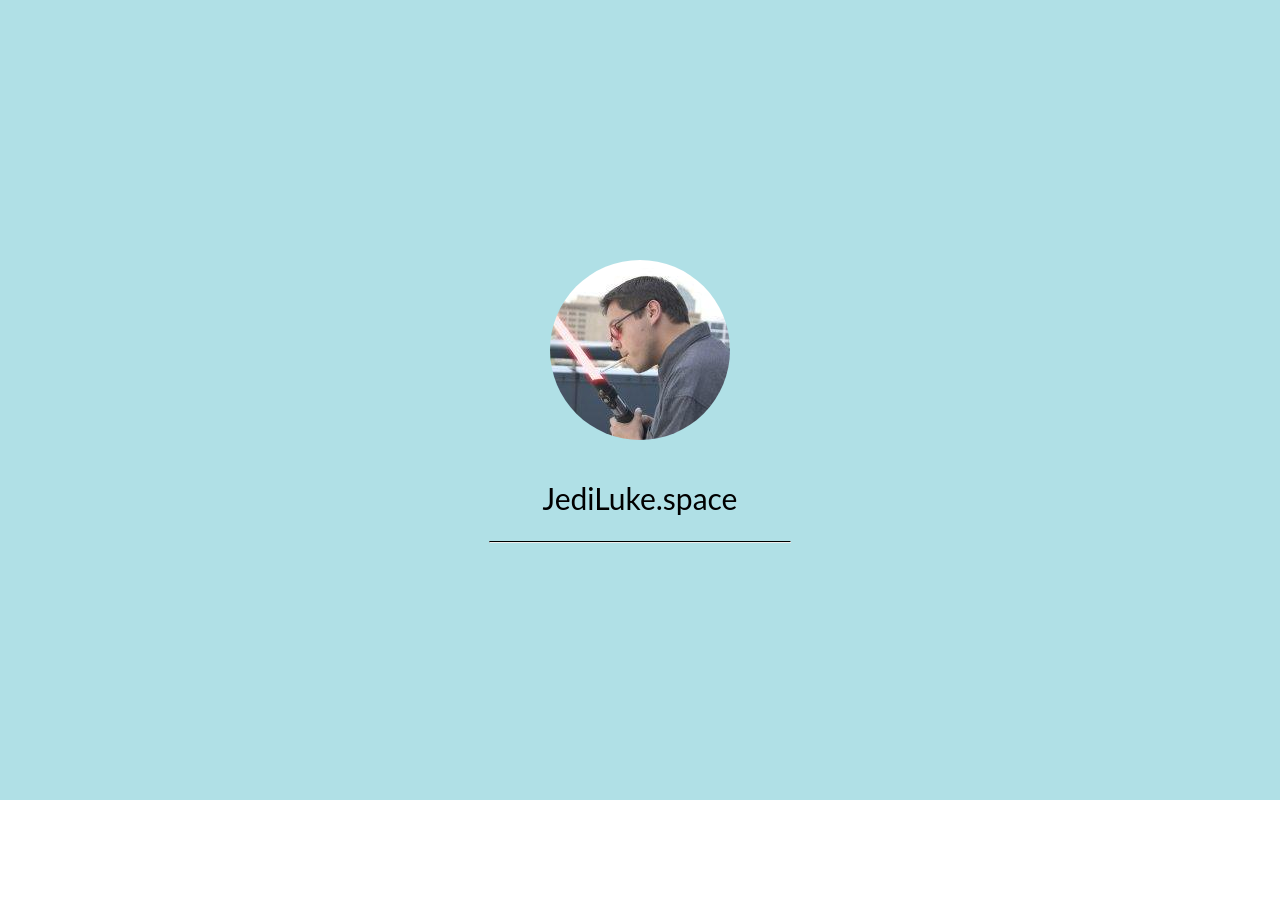
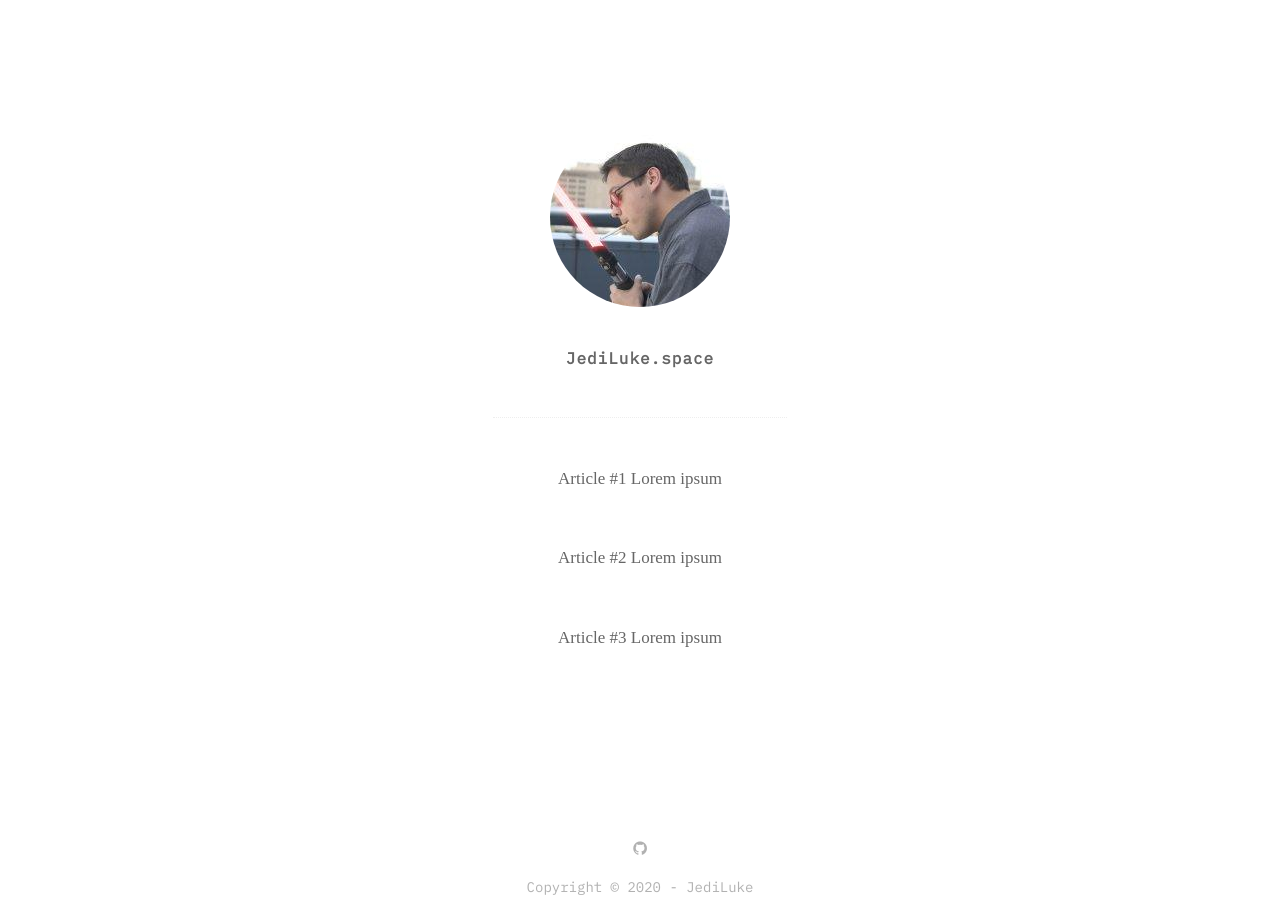
Before and after one commit to JediLuke/jediluke.space, a plain HTML site: page index.html in a window 1280 px wide. Before the commit the page ends 800 px from the top, so only its background shows below. Drawn offline with Linux system fonts and the light colour scheme.

Commit message:
Modified the layout, added the article links and footer.

```diff
--- a/css/styles.css
+++ b/css/styles.css
@@ -1,32 +1,173 @@
+* {
+  box-sizing: border-box;
+  margin: 0;
+  padding: 0;
+  font-family: Merriweather, "IBM Plex Mono", sans-serif, Monospace;
+}
+
 body {
+  color: #666;
+  line-height: 1.7;
   margin: 0;
   padding: 0;
 }
-    div {
-      background-color: powderblue;
+
+header {
+  border: 0;
+  font-size: 100%;
+  /*font: inherit;*/
+  vertical-align: baseline;
+  margin: 0;
+  padding: 0;
 }
 
-    .flex-container {
-    	display:flex;
-    	flex-direction: column;
-    	margin:0;
-    	width: 100vw;
-    	height:100vh;
-    	align-items:center;
-    	justify-content:center;
-        }
-    .flex-container > div {
-    	width: 100vw;
-    	margin: 10px;
-    	text-align: center;
-    	line-height: 50px;
-    	font-size: 30px;
-    	font-family: Lato;
+footer {
+  margin: 0;
+  padding: 0;
 }
 
-    hr.line {
-		border-top: 1px solid black;
+section {
+  border: 0;
+  /*font-size: 100%;*/
+  font: inherit;
+  vertical-align: baseline;
+  margin: 0;
+  padding: 0;
 }
+
+header h1 {
+  font-family: "IBM plex mono", Monospace;
+  font-weight: 600;
+  font-size: 16px;
+  letter-spacing: 1px;
+  padding-top: 10px;
+  padding-bottom: 20px;
+}
+
 img {
   border-radius: 50%;
+  padding: 20px 0px 20px 0px;
+  margin: 0;
 }
+
+ul {
+  display: block;
+  border: 0;
+  font-size: 100%;
+  font: inherit;
+  margin: 0;
+  padding: 0;
+  list-style: none;
+}
+
+/*li {
+  padding: 10px;
+  position: relative;
+  background: url(dots.png) bottom left repeat-x;
+}*/
+
+.profile {
+  display: flex;
+  flex-direction: column;
+  margin: 0;
+  width: 100vw;
+  height: 100vh;
+  align-items: center;
+  justify-content: center;
+}
+
+.home {
+  max-width: 600px;
+  margin: 0 auto;
+  padding: 0px 40px 20px 40px;
+}
+
+#wrapper {
+  max-width: 600px;
+  margin: 0 auto;
+  padding: 0px 40px 0px 40px;
+}
+
+#wrapper-list {
+  margin: 0;
+  border-top:1px dotted #eee;
+}
+
+#header {
+  margin: 0;
+  padding: 25px 30px 25px 30px;
+  text-align: center;
+  position: relative;
+}
+
+#post-list {
+  padding: 20px 25px 20px 25px;
+}
+
+#post-list h2 {
+    font-family: "Merriweather Sans";
+    font-weight: 300;
+    font-size: 17px;
+    line-height: 1.5em;
+    color: #666;
+    max-width: 400px;
+    margin-top: 2px
+    letter-spacing: 2px;
+}
+
+#post-list a {
+  color: #666;
+  text-decoration: none;
+  padding: 20px;
+}
+
+#post-list a:hover {
+  color: rgba(0, 136, 169, 1);
+  transition: all 0.2s ease-in;
+}
+
+#footer {
+  padding-top: 20px;
+  margin-top: 0;
+  display: flex;
+  flex-direction: column;
+  justify-content: center;
+  align-items: center;
+}
+
+.copyright {
+  color: #666;
+  opacity: .5;
+  font-family: "IBM Plex Mono", Monospace;
+  font-size: 14px;
+  font-weight: 400;
+  display: flex;
+  justify-content: center;
+  align-items: center;
+  text-align: center;
+  margin-bottom: 10px;
+}
+
+.social {
+  display: flex;
+  flex-direction: row;
+  justify-content: center;
+  margin: 0;
+  border-radius: 50%;
+  /*box-shadow: inset 0 1px 0 #eee;*/
+}
+
+.fa {
+  color: #666;
+  padding: 20px;
+  font-size: 30px;
+  text-decoration: none;
+  border-radius: 50%;
+  opacity: 0.5;
+  margin: 0;
+}
+
+.fa:hover {
+  color: rgba(0, 136, 169);
+  opacity: 0.8;
+}
--- a/index.html
+++ b/index.html
@@ -1,14 +1,43 @@
 <!DOCTYPE html>
 <html lang="en">
 <head>
-    <meta charset="utf-8">
-    <title>JediLuke</title>
-    <link rel="stylesheet" href="css/styles.css">
+    <meta http-equiv="X-UA-Compatible" content="IE=edge">
+        <title>JediLuke</title>
+        <meta name="description" content="">
+        <meta name="viewport" content="width=device-width, initial-scale=1">
+        <link rel="stylesheet" href="css/styles.css">
+        <link rel="stylesheet" href="https://cdnjs.cloudflare.com/ajax/libs/font-awesome/4.7.0/css/font-awesome.min.css">
+        <link href="https://fonts.googleapis.com/css2?family=IBM+Plex+Mono&display=swap" rel="stylesheet">
 </head>
 <body>
-<div class="flex-container">
-    <div><img src="images/mainImage.jpg"></div>
-    <div>JediLuke.space</div>
-    <hr class="line" width="300px">
-</body>
+<div class="profile">
+	<section id="wrapper">
+		<header id="header">
+    		<a href="https://github.com/JediLuke"><img src="images/mainImage.jpg" alt="avatar"></a>
+    		<h1>JediLuke.space</h1>
+        </header>
+      </section>
+      <div>
+        <section id="wrapper-list" class="home">
+          <ul id="post-list">
+            <li>
+              <a href=""><h2>Article #1 Lorem ipsum</h2></a>
+            </li>
+            <li>
+              <a href=""><h2>Article #2 Lorem ipsum</h2></a>
+            </li>
+            <li>
+              <a href=""><h2>Article #3 Lorem ipsum</h2></a>
+            </li>
+          </ul>
+        </section>
+      </div>
+    </div>
+    <footer id="footer">
+      <section class="social">
+        <a href="https://github.com/JediLuke" class="fa fa-github"></a>
+      </section>
+      <p class="copyright">Copyright &#169; 2020 - JediLuke</p>
+    </footer>
+  </body>
 </html>
```
Lines whose indentation alone changed are shown as unchanged.
